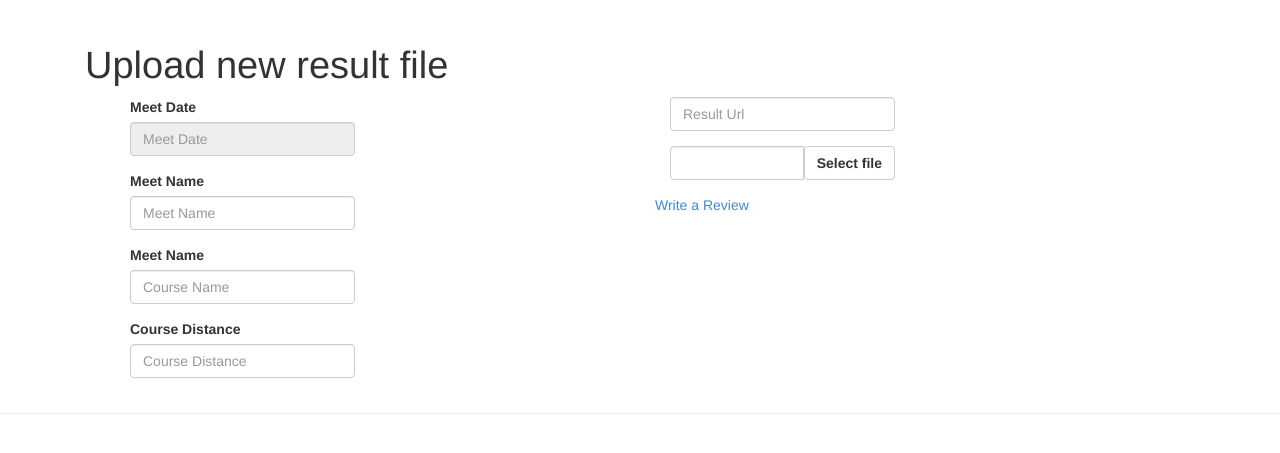
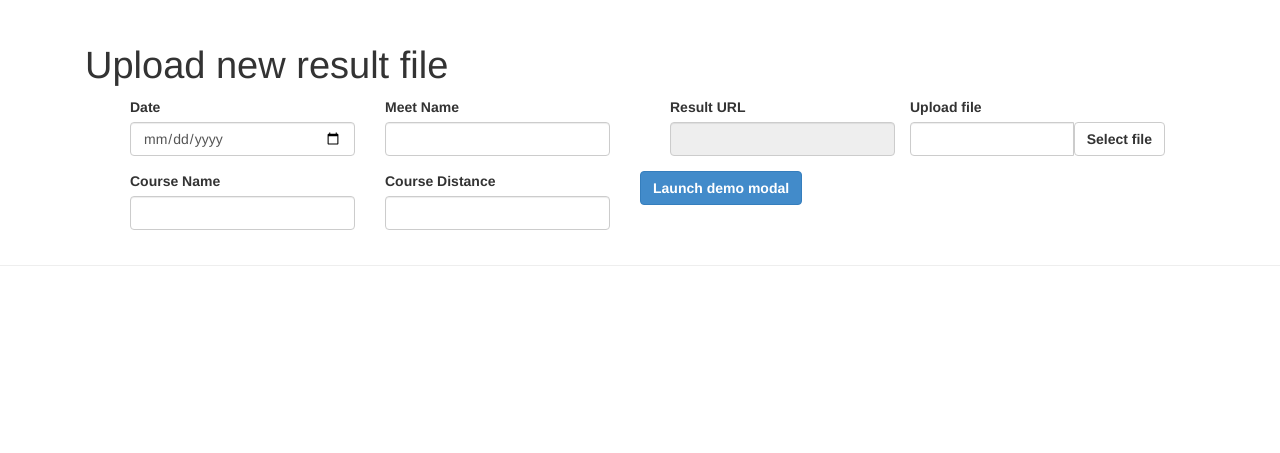
Before and after one commit to ColCarroll/cross_tracker, a Flask app: page /upload in a window 1280 px wide. Shown: the part 50-503 px from the top of the page. Run offline with Flask 2, Linux system fonts and the light colour scheme; some libraries are stand-ins or nearby versions.

Commit message:
More work on the upload form

```diff
--- a/app.py
+++ b/app.py
@@ -6,6 +6,7 @@ from flask import Flask, render_template, send_from_directory
 from flask import request, redirect, url_for
 from werkzeug import secure_filename
 
+import forms
 from parser import allowed_file, Parser
 
 #----------------------------------------
@@ -74,18 +75,24 @@ def index():
 def uploads():
   """ Handles file uploads
   """
-  if request.method == "POST":
+  form = forms.UploadForm(request.form)
+  if request.method == "POST" and form.validate():
     results = request.files['results']
     if results and allowed_file(results.filename):
       filename = secure_filename(results.filename)
-      parser = Parser(buff = results)
+      parser = Parser(
+          meetname = form.meetname.data,
+          date = form.date.data,
+          buff = results)
     elif 'url' in request.form:
       filename = "test.txt"
-      parser = Parser(url = request.form['url'])
+      parser = Parser(
+          meetname = form.meetname.data,
+          date = form.date.data,
+          url = form.url.data)
     parser.write(os.path.join(APP.config['UPLOAD_FOLDER'], filename))
-    print request.form
     return redirect(url_for('uploaded_results', filename = filename))
-  return render_template("upload.html")
+  return render_template("upload.html", form=form)
 
 @APP.route("/meets")
 def meets():
--- /dev/null
+++ b/forms.py
@@ -0,0 +1,35 @@
+"""Classes for forms
+"""
+from wtforms import Form, TextField, FileField, DateField
+from wtforms import FormField, validators
+
+class RequiredIfNot(validators.Required):
+  """A validator which makes a field required if
+  another field is set and has a truthy value
+  """
+  def __init__(self, other_field_name, *args, **kwargs):
+    self.other_field_name = other_field_name
+    super(RequiredIfNot, self).__init__(*args, **kwargs)
+
+  def __call__(self, form, field):
+    other_field = form._fields.get(self.other_field_name)
+    if other_field is None and not field.data:
+      raise Exception('Required if "%s" is missing' % self.other_field_name)
+
+class ResultForm(Form):
+  """Subclass the results
+  """
+
+class UploadForm(Form):
+  """ Upload new results
+  """
+  date = DateField('Date', format= "%Y-%m-%d", id="dp")
+  meetname = TextField('Meet Name')
+  course = TextField('Course Name')
+  distance = TextField('Course Distance')
+  result_data = FormField(ResultForm, [validators.required()])
+  url = TextField('Result URL', [RequiredIfNot('file_data'), validators.URL()])
+  file_data = FileField('Upload file',
+      [validators.regexp(r'^[^/\\]\.txt',
+        message="Must be a text file"),
+        RequiredIfNot('url')])
--- a/static/css/bootstrap-fileupload.css
+++ b/static/css/bootstrap-fileupload.css
@@ -103,6 +103,7 @@
 .control-group.warning .fileupload .uneditable-input {
   color: #a47e3c;
   border-color: #a47e3c;
+  box-sizing: border-box;
 }
 .control-group.warning .fileupload .fileupload-preview {
   color: #a47e3c;
--- /dev/null
+++ b/templates/helpers.html
@@ -0,0 +1,13 @@
+{% macro render_field(field) %}
+  <div class="col-lg-6 form-group">
+    {{ field.label }}
+    {{ field(class="form-control", **kwargs)|safe }}
+    {% if field.errors %}
+      <ul class="has-error">
+      {% for error in field.errors %}
+        <li>{{ error }}</li>
+      {% endfor %}
+      </ul>
+    {% endif %}
+  </div>
+{% endmacro %}
--- a/templates/upload.html
+++ b/templates/upload.html
@@ -1,4 +1,5 @@
 {% extends "base.html" %}
+{% from "helpers.html" import render_field %}
 {% block title %} - Home{% endblock %}
 {% block css_header %}
 <link href="{{ url_for("static", filename = "css/bootstrap-fileupload.css") }}" rel="stylesheet">
@@ -8,40 +9,22 @@
 <h1>Upload new result file</h1>
 <div class="col-lg-12">
   <form role="form" action="" method="post" enctype="multipart/form-data">
-    <div class="col-lg-6">
+    <div>
       <fieldset class="col-lg-6">
-        <div class="form-group">
-          <label for="dp">Meet Date</label>
-          <input name="date" class="form-control" type="text" id="dp" placeholder="Meet Date" readonly/>
-        </div>
-
-        <div class="form-group">
-          <label for="meetName">Meet Name</label>
-          <input id="meetName" name="meetname" class="form-control" type="text" placeholder="Meet Name"/>
-        </div>
-
-        <div class="form-group">
-          <label for="courseName">Meet Name</label>
-          <input id="courseName" name="course" class="form-control" type="text" placeholder="Course Name"/>
-        </div>
-
-        <div class="form-group">
-          <label for="distance">Course Distance</label>
-          <input name="distance" class="form-control" type="text" placeholder="Course Distance"/>
-        </div>
-
+        {{ render_field(form.date) }}
+        {{ render_field(form.meetname) }}
+        {{ render_field(form.course) }}
+        {{ render_field(form.distance) }}
       </fieldset>
     </div>
 
-    <div class="col-lg-6">
+    <div>
       <fieldset class="col-lg-6">
 
         <div class="form-group">
-          <input name="url" class="form-control" type="url" placeholder="Result Url"/>
-        </div>
-
-        <div class="form-group">
           <div class="fileupload fileupload-new" data-provides="fileupload">
+          {{ render_field(form.url, disabled=True) }}
+          {{ form.file_data.label }}
             <div class="input-group">
               <div class="form-control uneditable-input">
                 <i class="icon-file fileupload-exists"></i>
@@ -51,48 +34,39 @@
                 <a class="btn btn-default btn-file">
                   <span class="fileupload-new">Select file</span>
                   <span class="fileupload-exists">Change</span>
-                  <input name="results" type="file" class="file-input"/>
+                  {{ form.file_data(class="file-input") }}
                 </a>
               </div>
               <a href="#" class="btn fileupload-exists" data-dismiss="fileupload">Remove</a>
             </div>
-              <button type="submit" class="btn fileupload-exists btn-primary">Upload</button>
+            <button type="submit" class="btn btn-block fileupload-exists btn-primary">Upload</button>
           </div>
         </div>
       </fieldset>
     </div>
   </form>
 </div>
-<!-- Bootstrap trigger to open modal -->
-<div class="col-lg-3">
-  <a data-toggle="modal" href="#rating-modal">Write a Review</a>
+<!-- Button trigger modal -->
+  <a data-toggle="modal" href="#myModal" class="btn btn-primary btn-large">Launch demo modal</a>
 
-  <div class="hide fade modal" id="rating-modal">
-    <div class="modal-header">
-      <button type="button" class="close" data-dismiss="modal">×</button>
-      <h2>Your Review</h2>
-    </div>
-
-    <div class="modal-body">
-      <!-- The async form to send and replace the modals content with its response -->
-      <form class="form-horizontal well" data-async data-target="#rating-modal" action="/" method="POST">
-        <fieldset>
-          <!-- form content -->
-          <div class="input-group">
-            <input name="date" class="form-control" type="text" id="dp" placeholder="Meet Date" readonly/>
-          </div>
-          <div class="input-group">
-            <input name="course" class="form-control" type="text" placeholder="Course Name"/>
-          </div>
-        </fieldset>
-      </form>
-    </div>
-
-    <div class="modal-footer">
-      <a href="#" class="btn" data-dismiss="modal">Cancel</a>
-    </div>
-  </div>
-</div>
+  <!-- Modal -->
+  <div class="modal" id="myModal">
+    <div class="modal-dialog">
+      <div class="modal-content">
+        <div class="modal-header">
+          <button type="button" class="close" data-dismiss="modal" aria-hidden="true">&times;</button>
+          <h4 class="modal-title">Modal title</h4>
+        </div>
+        <div class="modal-body">
+          ...
+        </div>
+        <div class="modal-footer">
+          <a href="" data-dismiss="modal" class="btn">Close</a>
+          <a href="#" class="btn btn-primary">Save changes</a>
+        </div>
+      </div><!-- /.modal-content -->
+    </div><!-- /.modal-dialog -->
+  </div><!-- /.modal -->
 {% endblock %}
 
 {% block js_footer %}
@@ -104,7 +78,6 @@
     $('#dp').datepicker({
       "format": "yyyy-mm-dd",
       "endDate": new Date(),
-      "todayBtn": true,
       "autoclose": true,
     });
   });
```
Also changed, not shown: parser.py (+7 -7 lines).
